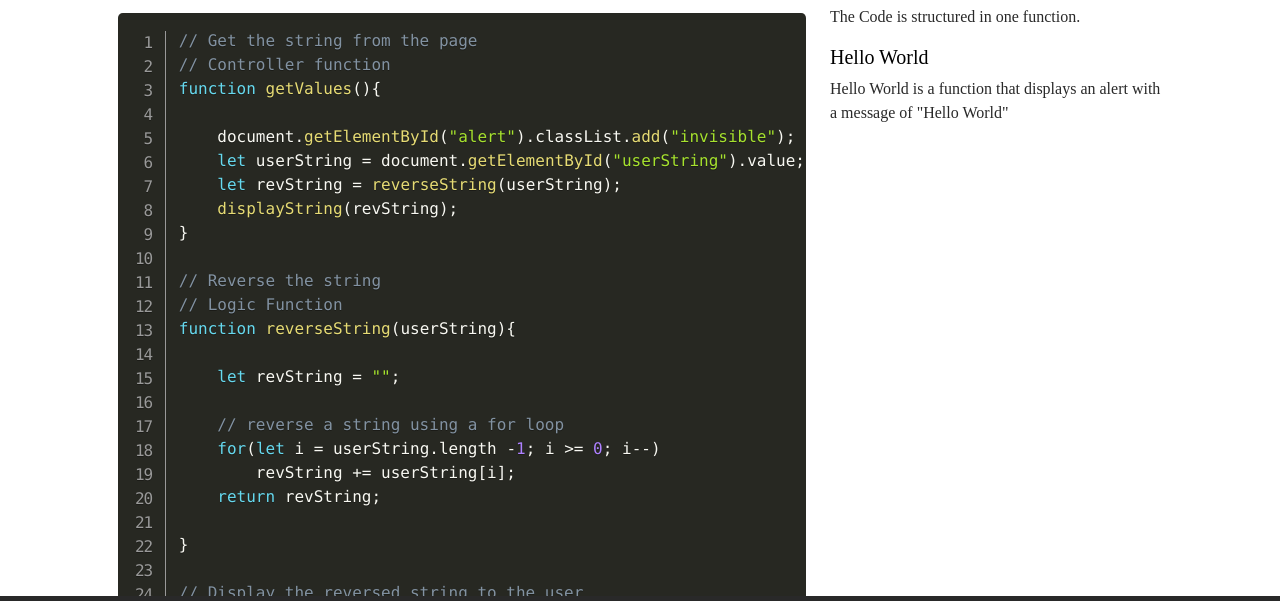
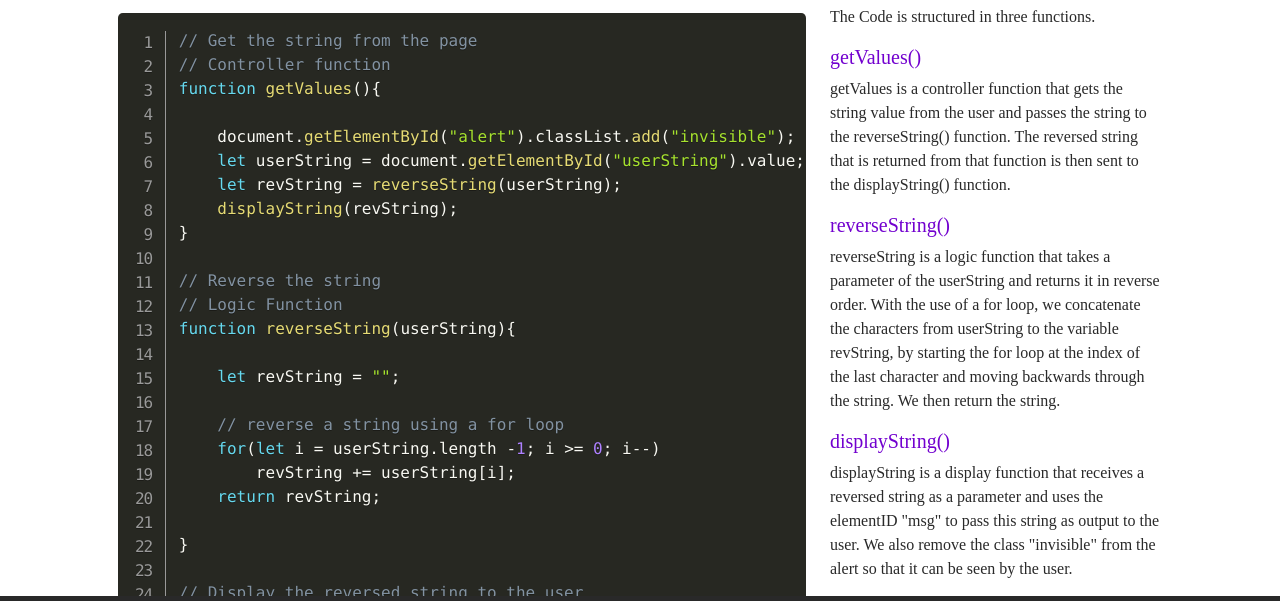
Before and after one commit to cortiz313/Rewind, a plain HTML site: page code.html in a window 1280 px wide. Shown: the part 138-739 px from the top of the page. Drawn offline with nearby package versions, Linux system fonts and the light colour scheme; a web font is replaced by a local one.

Commit message:
Finished
added code description, and changed some colors in the app heading on the app page

```diff
--- a/code.html
+++ b/code.html
@@ -106,9 +106,20 @@ function displayString(revString){
                     </pre>
                 </div>
                 <div class="col-lg-4">
-                    <p>The Code is structured in one function.</p>
-                    <h5>Hello World</h5>
-                    <p>Hello World is a function that displays an alert with a message of "Hello World"</p>
+                    <p>The Code is structured in three functions.</p>
+                    <h5>getValues()</h5>
+                    <p>getValues is a controller function that gets the string value from the user and passes the string to the reverseString() function. The reversed string that is returned
+                        from that function is then sent to the displayString() function.
+                    </p>
+                    <h5>reverseString()</h5>
+                    <p> reverseString is a logic function that takes a parameter of the userString and returns it in reverse order. With the use of a for loop, we
+                        concatenate the characters from userString to the variable revString, by starting the for loop at the index of the last character and moving backwards
+                        through the string. We then return the string.
+                    </p>
+                    <h5>displayString()</h5>
+                    <p> displayString is a display function that receives a reversed string as a parameter and uses the elementID "msg" to pass this string as
+                        output to the user. We also remove the class "invisible" from the alert so that it can be seen by the user.
+                    </p>
                 </div>
 
             </div>
--- a/css/site.css
+++ b/css/site.css
@@ -1,5 +1,5 @@
 :root {
-    --primary-color: #000000;
+    --primary-color: #7200cf;
     --secondary-color: #625e66;
     --dark-color: #292929;
     --white-color: #e7e7e7;
@@ -12,6 +12,10 @@ body {
 
 }
 
+.appbody{
+    color: #444444;
+}
+
 .logoFont {
     font-family: 'Bangers', cursive;
 }
@@ -19,6 +23,11 @@ body {
 .headerFont{
     font-family: 'Bangers', cursive;
     color: #2c2a2c;
+}
+
+.enterheader {
+    font-family: 'Bangers', cursive;
+    color: #7200cf;
 }
 
 
```
Also changed, not shown: app.html (+2 -2 lines).
